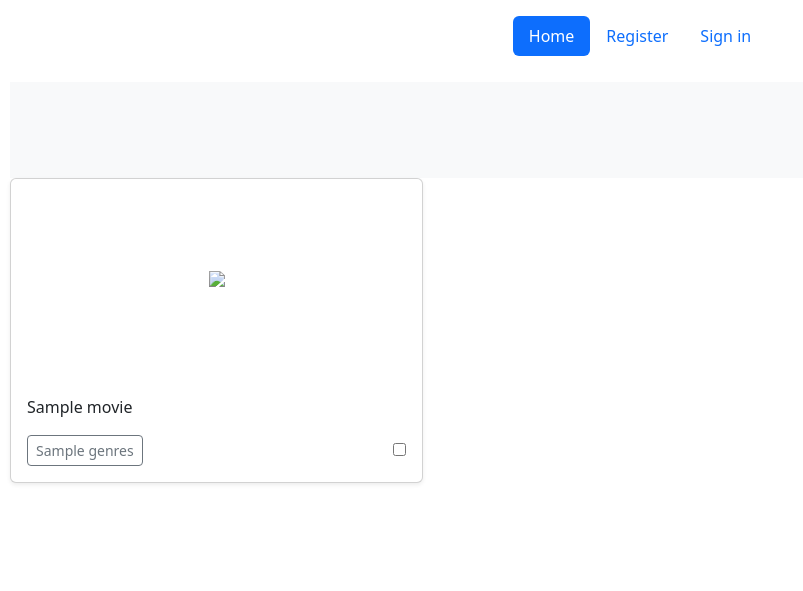
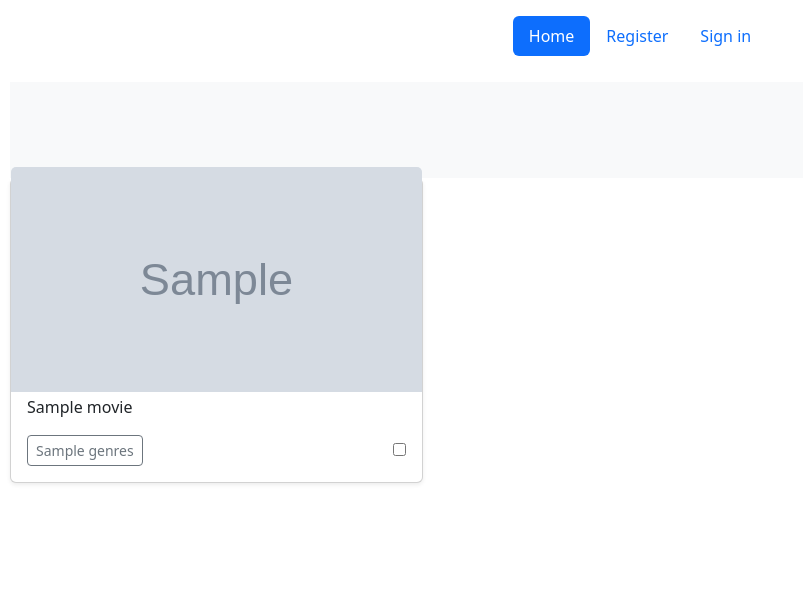
Before and after one commit to allegrastrippoli/recommender, a Python web app: template templates/start.html in a window 1280 px wide. Shown: the top 591 px of the page, without its empty margins (0-803 px from the left). Run offline with Jinja, Linux system fonts and the light colour scheme; the template is opened without the code that fills it: most values are stand-ins (such as "Sample title", 1, 10 or a date in 2020); grey boxes marked "Sample" are stand-in pictures; some libraries are stand-ins or nearby versions.

Commit message:
feat: add movie image start.html

```diff
--- a/templates/start.html
+++ b/templates/start.html
@@ -4,12 +4,14 @@
 <div class="album py-5 bg-body-tertiary"></div>
 <div class="grid-container">
 
+
+    <!-- <svg class="bd-placeholder-img card-img-top" width="100%" height="225" xmlns="http://www.w3.org/2000/svg" role="img" aria-label="Placeholder: Thumbnail" preserveAspectRatio="xMidYMid slice" focusable="false"><title>Placeholder</title><rect width="100%" height="100%" fill="#55595c"/><text x="50%" y="50%" fill="#eceeef" dy=".3em">Thumbnail</text></svg> -->
+
     {% for movie in movies %}
     <form action="/get_recommendations" method="post"  onsubmit="return validateForm()">
     <div class="col">
         <div class="card shadow-sm">
-        <!-- <img src="{{ movie['image_url'] }}"> -->
-        <div class="grid-item"><img src="#"></div>
+        <div class="grid-item"><img class="bd-placeholder-img card-img-top" width="100%" height="225" preserveAspectRatio="xMidYMid slice"  focusable="false" src="{{ movie['image_url'] }}"></div>
         <div class="card-body">
             <p class="card-text">{{ movie['title'] }}</p>
             <div class="d-flex justify-content-between align-items-center">
```
